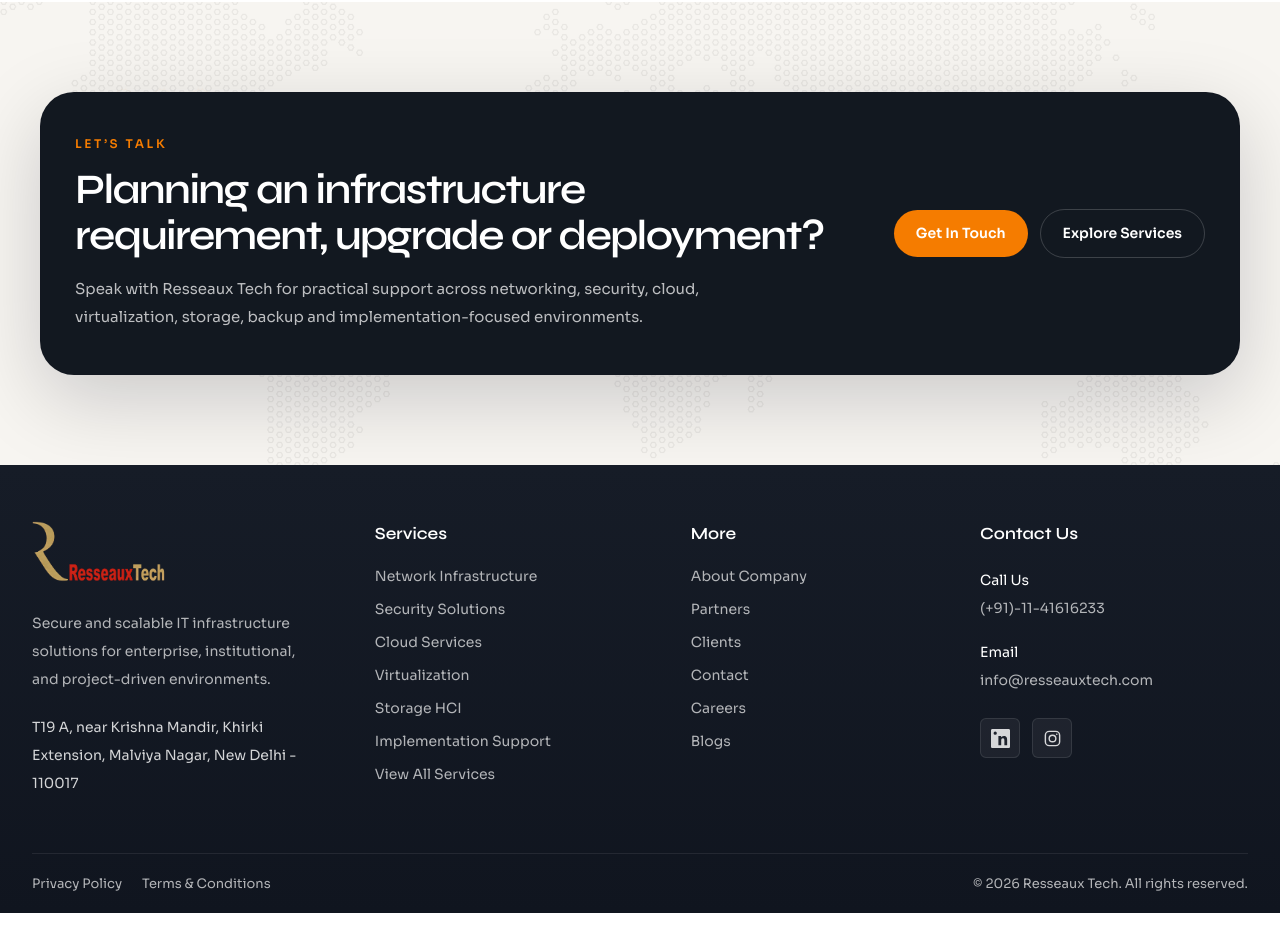
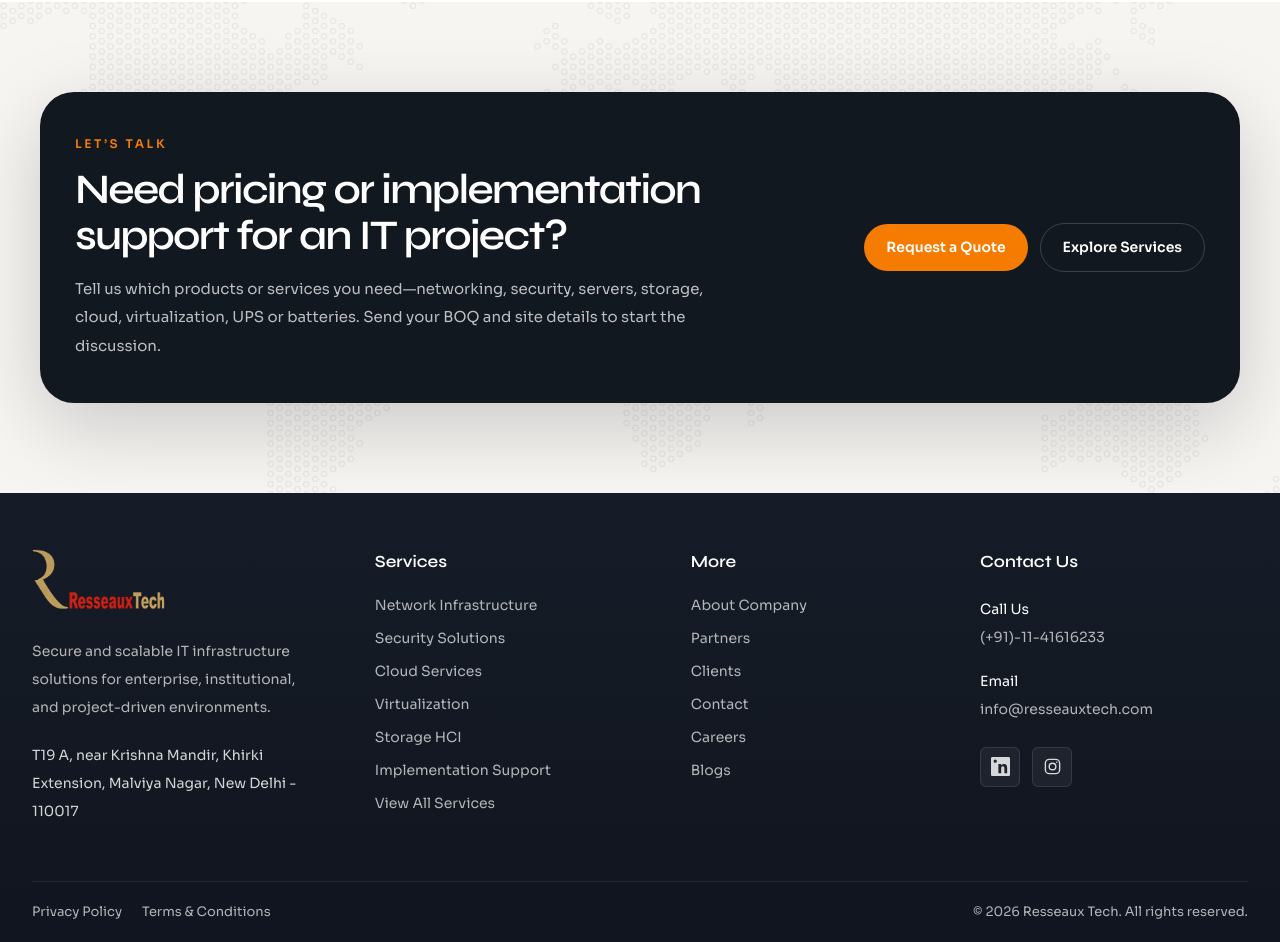
Before and after one commit to k1neeraj/resseauctech, a Next.js app: page /about in a window 1280 px wide. Shown: the part 3362-4304 px from the top of the page. Before the commit the page ends 4275 px from the top, so only its background shows below. Built offline with nearby package versions, Linux system fonts and the light colour scheme.

Commit message:
content: make primary call to action direct and buyer-focused

```diff
--- a/components/sections/CtaBand.jsx
+++ b/components/sections/CtaBand.jsx
@@ -33,13 +33,11 @@ const CtaBand = () => {
               </p>
 
               <h2 className="max-w-[760px] text-[42px] font-semibold leading-[1.1] tracking-[-0.04em] text-white max-[1200px]:text-[36px] max-[992px]:text-[30px] max-[768px]:text-[24px]">
-                Planning an infrastructure requirement, upgrade or deployment?
+                Need pricing or implementation support for an IT project?
               </h2>
 
               <p className="mt-[16px] max-w-[640px] text-[15px] leading-[1.9] text-[rgba(255,255,255,0.72)]">
-                Speak with Resseaux Tech for practical support across networking,
-                security, cloud, virtualization, storage, backup and
-                implementation-focused environments.
+                Tell us which products or services you need—networking, security, servers, storage, cloud, virtualization, UPS or batteries. Send your BOQ and site details to start the discussion.
               </p>
             </div>
 
@@ -48,7 +46,7 @@ const CtaBand = () => {
                 href="/contact"
                 className="inline-flex items-center justify-center rounded-full bg-[rgba(245,124,0,1)] px-[22px] py-[13px] text-[14px] font-semibold text-white transition-all duration-300 hover:translate-y-[-1px] hover:bg-[rgba(224,108,0,1)]"
               >
-                Get In Touch
+                Request a Quote
               </Link>
 
               <Link
```
